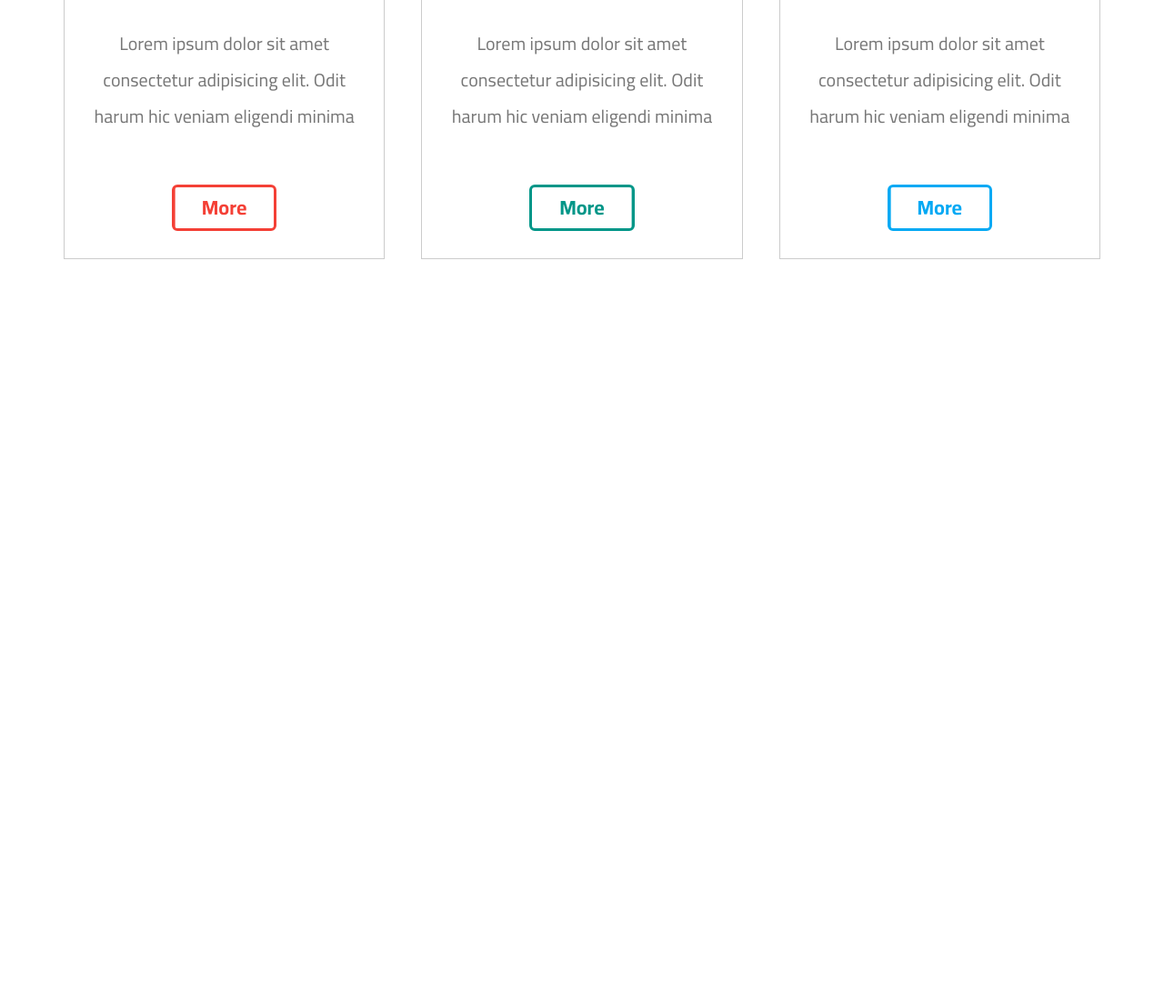
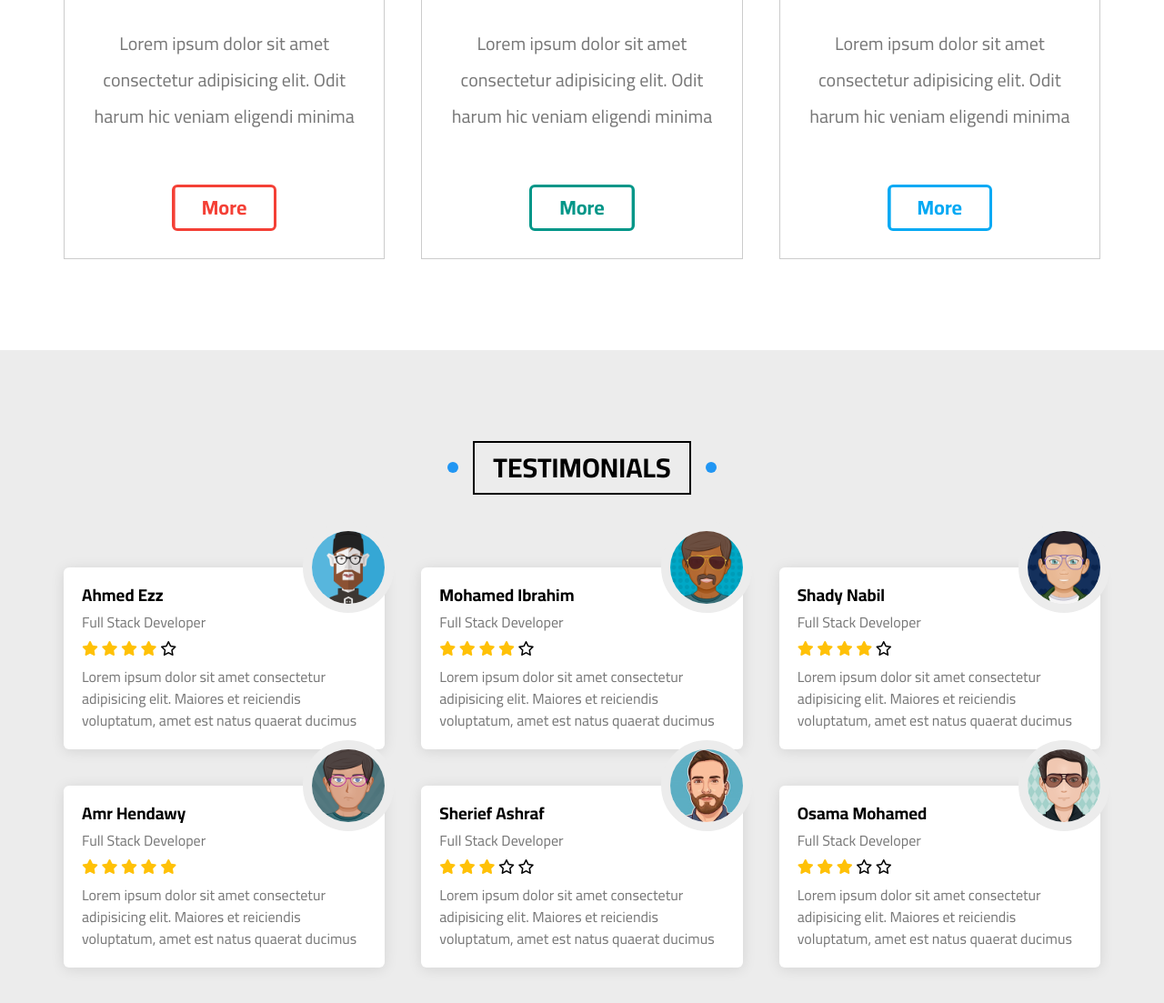
Before and after one commit to ahmedezz27/Ezz, a plain HTML site: page index.html in a window 1280 px wide. Shown: the part 3677-4780 px from the top of the page at 91% size. Before the commit the page ends 4062 px from the top, so only its background shows below. Drawn offline with Linux system fonts and the light colour scheme.

Commit message:
Add Testimonials Section

```diff
--- a/css/ezz.css
+++ b/css/ezz.css
@@ -654,6 +654,59 @@ ul {
 
 /* End Features section */
 
+/* Start Testimonials Section */
+
+.testimonials {
+  padding-top: var(--main-padding-top);
+  padding-bottom: var(--main-padding-bottom);
+  background-color: var(--section-background);
+}
+
+.testimonials .container {
+  display: grid;
+  grid-template-columns: repeat(auto-fill, minmax(300px, 1fr));
+  gap: 40px;
+}
+
+.testimonials .container .box {
+  background-color: #fff;
+  padding: 20px;
+  box-shadow: 0 2px 15px rgb(0 0 0 / 10%);
+  border-radius: 6px;
+  position: relative;
+}
+
+.testimonials .container .box img {
+  position: absolute;
+  top: -50px;
+  right: -10px;
+  width: 100px;
+  border-radius: 50%;
+  border: 10px solid var(--section-background);
+}
+
+.testimonials .container .box h3 {
+  margin: 0 0 10px;
+}
+
+.testimonials .container .box .title {
+  color: #777;
+  margin: 0 0 10px;
+  display: block;
+}
+
+.testimonials .container .box p {
+  color: #777;
+  margin: 10px 0 0;
+  line-height: 1.5;
+}
+
+.testimonials .container .box .filled {
+  color: #ffc107;
+}
+
+/* End Testimonials Section */
+
 /* Start Animation */
 
 @keyframes up-and-down {
--- a/index.html
+++ b/index.html
@@ -246,7 +246,6 @@
             <img src="imgs/gallery-01.png" alt="Gallery 01" />
           </div>
         </div>
-
         <div class="box">
           <div class="image">
             <img src="imgs/gallery-02.png" alt="Gallery 02" />
@@ -319,5 +318,111 @@
     </div>
 
     <!-- End Features section -->
+
+    <!-- Start Testimonials Section -->
+
+    <div class="testimonials" id="testimonials">
+      <h2 class="main-title">Testimonials</h2>
+      <div class="container">
+        <div class="box">
+          <img src="imgs/avatar-01.png" alt="" />
+          <h3>Ahmed Ezz</h3>
+          <span class="title">Full Stack Developer</span>
+          <div class="rate">
+            <i class="fa-solid fa-star filled"></i>
+            <i class="fa-solid fa-star filled"></i>
+            <i class="fa-solid fa-star filled"></i>
+            <i class="fa-solid fa-star filled"></i>
+            <i class="fa-regular fa-star"></i>
+          </div>
+          <p>
+            Lorem ipsum dolor sit amet consectetur adipisicing elit. Maiores et
+            reiciendis voluptatum, amet est natus quaerat ducimus
+          </p>
+        </div>
+        <div class="box">
+          <img src="imgs/avatar-02.png" alt="" />
+          <h3>Mohamed Ibrahim</h3>
+          <span class="title">Full Stack Developer</span>
+          <div class="rate">
+            <i class="fa-solid fa-star filled"></i>
+            <i class="fa-solid fa-star filled"></i>
+            <i class="fa-solid fa-star filled"></i>
+            <i class="fa-solid fa-star filled"></i>
+            <i class="fa-regular fa-star"></i>
+          </div>
+          <p>
+            Lorem ipsum dolor sit amet consectetur adipisicing elit. Maiores et
+            reiciendis voluptatum, amet est natus quaerat ducimus
+          </p>
+        </div>
+        <div class="box">
+          <img src="imgs/avatar-03.png" alt="" />
+          <h3>Shady Nabil</h3>
+          <span class="title">Full Stack Developer</span>
+          <div class="rate">
+            <i class="fa-solid fa-star filled"></i>
+            <i class="fa-solid fa-star filled"></i>
+            <i class="fa-solid fa-star filled"></i>
+            <i class="fa-solid fa-star filled"></i>
+            <i class="fa-regular fa-star"></i>
+          </div>
+          <p>
+            Lorem ipsum dolor sit amet consectetur adipisicing elit. Maiores et
+            reiciendis voluptatum, amet est natus quaerat ducimus
+          </p>
+        </div>
+        <div class="box">
+          <img src="imgs/avatar-04.png" alt="" />
+          <h3>Amr Hendawy</h3>
+          <span class="title">Full Stack Developer</span>
+          <div class="rate">
+            <i class="fa-solid fa-star filled"></i>
+            <i class="fa-solid fa-star filled"></i>
+            <i class="fa-solid fa-star filled"></i>
+            <i class="fa-solid fa-star filled"></i>
+            <i class="fa-solid fa-star filled"></i>
+          </div>
+          <p>
+            Lorem ipsum dolor sit amet consectetur adipisicing elit. Maiores et
+            reiciendis voluptatum, amet est natus quaerat ducimus
+          </p>
+        </div>
+        <div class="box">
+          <img src="imgs/avatar-05.png" alt="" />
+          <h3>Sherief Ashraf</h3>
+          <span class="title">Full Stack Developer</span>
+          <div class="rate">
+            <i class="fa-solid fa-star filled"></i>
+            <i class="fa-solid fa-star filled"></i>
+            <i class="fa-solid fa-star filled"></i>
+            <i class="fa-regular fa-star"></i>
+            <i class="fa-regular fa-star"></i>
+          </div>
+          <p>
+            Lorem ipsum dolor sit amet consectetur adipisicing elit. Maiores et
+            reiciendis voluptatum, amet est natus quaerat ducimus
+          </p>
+        </div>
+        <div class="box">
+          <img src="imgs/avatar-06.png" alt="" />
+          <h3>Osama Mohamed</h3>
+          <span class="title">Full Stack Developer</span>
+          <div class="rate">
+            <i class="fa-solid fa-star filled"></i>
+            <i class="fa-solid fa-star filled"></i>
+            <i class="fa-solid fa-star filled"></i>
+            <i class="fa-regular fa-star"></i>
+            <i class="fa-regular fa-star"></i>
+          </div>
+          <p>
+            Lorem ipsum dolor sit amet consectetur adipisicing elit. Maiores et
+            reiciendis voluptatum, amet est natus quaerat ducimus
+          </p>
+        </div>
+      </div>
+    </div>
+
+    <!-- End Testimonials Section -->
   </body>
 </html>
```
Also changed, not shown: imgs/avatar-01.png (added), imgs/avatar-02.png (added), imgs/avatar-03.png (added), imgs/avatar-04.png (added), imgs/avatar-05.png (added), imgs/avatar-06.png (added).
